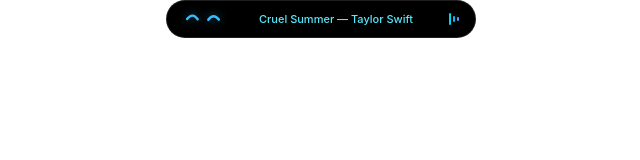
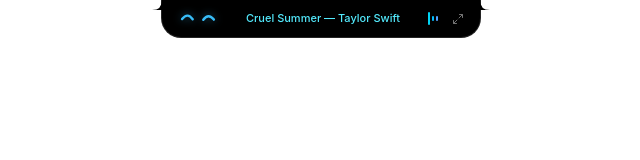
Before and after one commit to uragenky/AetherIsland, a React (Vite) app: page / in a window 1280 px wide. Shown: the top 160 px of the page, without its empty margins (319-959 px from the left). Built offline with nearby package versions, Linux system fonts and the light colour scheme.

Commit message:
feat: add magnetic edge-snapping notch with curved ear flares and native window dragging

```diff
--- a/src/components/DynamicIsland.tsx
+++ b/src/components/DynamicIsland.tsx
@@ -1,6 +1,7 @@
 import React, { useState, useEffect, useMemo } from 'react';
 import { motion, AnimatePresence } from 'framer-motion';
 import { invoke } from '@tauri-apps/api/core';
+import { listen } from '@tauri-apps/api/event';
 import { EyesCompanion } from './EyesCompanion';
 import { MediaController } from './MediaController';
 import { SyncedLyricsView } from './SyncedLyricsView';
@@ -11,7 +12,7 @@ import {
   MediaSessionInfo,
   LyricsData,
 } from '../types';
-import { Activity, Music2, Disc, GripHorizontal } from 'lucide-react';
+import { Activity, Music2, Disc, Maximize2, Minimize2 } from 'lucide-react';
 
 interface DynamicIslandProps {
   metrics: SystemMetrics;
@@ -36,15 +37,31 @@ export const DynamicIsland: React.FC<DynamicIslandProps> = ({
 }) => {
   const [mode, setMode] = useState<IslandMode>('compact');
   const [activeTab, setActiveTab] = useState<'media' | 'system'>('media');
+  const [isNotch, setIsNotch] = useState(true);
+
+  // Listen to real-time window movement & edge snap state from Tauri backend
+  useEffect(() => {
+    invoke<boolean>('get_is_notch')
+      .then((snapped) => setIsNotch(snapped))
+      .catch(() => setIsNotch(true));
+
+    const unlistenSnap = listen<boolean>('edge-snap-status', (event) => {
+      setIsNotch(event.payload);
+    });
+
+    return () => {
+      unlistenSnap.then((f) => f());
+    };
+  }, []);
 
   // Dynamically resize and re-center OS native window when mode changes
   useEffect(() => {
     const resizeWindow = async () => {
       try {
         if (mode === 'compact') {
-          await invoke('set_island_window_size', { width: 320.0, height: 44.0, yOffset: 4.0 });
+          await invoke('set_island_window_size', { width: 330.0, height: 44.0, yOffset: 0.0 });
         } else {
-          await invoke('set_island_window_size', { width: 440.0, height: 280.0, yOffset: 4.0 });
+          await invoke('set_island_window_size', { width: 440.0, height: 285.0, yOffset: 0.0 });
         }
       } catch {
         // Ignored in non-windowed environments
@@ -58,6 +75,12 @@ export const DynamicIsland: React.FC<DynamicIslandProps> = ({
       setMode('expanded');
     } else {
       setMode('compact');
+    }
+  };
+
+  const handleStartDrag = (e: React.MouseEvent) => {
+    if (e.button === 0) {
+      invoke('start_window_drag').catch(() => {});
     }
   };
 
@@ -84,26 +107,52 @@ export const DynamicIsland: React.FC<DynamicIslandProps> = ({
         layout
         transition={{
           type: 'spring',
-          stiffness: 450,
-          damping: 32,
+          stiffness: 420,
+          damping: 30,
           mass: 0.8,
         }}
-        onClick={(e) => {
-          if (mode === 'compact') {
-            e.stopPropagation();
-            toggleExpand();
-          }
-        }}
+        onDoubleClick={toggleExpand}
         style={{
           backgroundColor: '#000000',
-          border: '1px solid rgba(255, 255, 255, 0.12)',
+          borderBottom: '1px solid rgba(255, 255, 255, 0.14)',
+          borderLeft: '1px solid rgba(255, 255, 255, 0.14)',
+          borderRight: '1px solid rgba(255, 255, 255, 0.14)',
+          borderTop: isNotch ? 'none' : '1px solid rgba(255, 255, 255, 0.14)',
+          borderTopLeftRadius: isNotch ? '0px' : mode === 'compact' ? '9999px' : '24px',
+          borderTopRightRadius: isNotch ? '0px' : mode === 'compact' ? '9999px' : '24px',
+          borderBottomLeftRadius: mode === 'compact' ? '20px' : '26px',
+          borderBottomRightRadius: mode === 'compact' ? '20px' : '26px',
         }}
-        className={`bg-black border border-white/12 overflow-hidden transition-all duration-200 ${
+        className={`relative bg-black transition-all duration-300 ${
           mode === 'compact'
-            ? 'rounded-full px-3 py-1 flex items-center justify-between w-[310px] h-[38px] hover:border-cyan-500/30 cursor-pointer'
-            : 'rounded-3xl p-4 w-[430px] min-h-[265px] flex flex-col justify-between cursor-default'
+            ? 'px-3 py-1 flex items-center justify-between w-[320px] h-[38px]'
+            : 'p-4 w-[430px] min-h-[270px] flex flex-col justify-between'
         }`}
       >
+        {/* Organic Notch Ears (MacBook/iPhone Bezel Flares) when snapped to top */}
+        {isNotch && (
+          <>
+            {/* Left Ear Flare */}
+            <svg
+              width="10"
+              height="10"
+              viewBox="0 0 10 10"
+              className="absolute -left-[10px] top-0 pointer-events-none fill-black"
+            >
+              <path d="M 10 0 Q 10 10 0 10 L 10 10 Z" />
+            </svg>
+            {/* Right Ear Flare */}
+            <svg
+              width="10"
+              height="10"
+              viewBox="0 0 10 10"
+              className="absolute -right-[10px] top-0 pointer-events-none fill-black"
+            >
+              <path d="M 0 0 Q 0 10 10 10 L 0 10 Z" />
+            </svg>
+          </>
+        )}
+
         {/* COMPACT MODE */}
         {mode === 'compact' && (
           <div
@@ -112,8 +161,10 @@ export const DynamicIsland: React.FC<DynamicIslandProps> = ({
           >
             {/* Eyes Companion (Left) */}
             <div
-              className="flex items-center gap-1.5 flex-shrink-0"
+              className="flex items-center gap-1.5 flex-shrink-0 cursor-pointer"
               style={{ display: 'inline-flex', alignItems: 'center' }}
+              onClick={toggleExpand}
+              title="Click to expand island"
             >
               <EyesCompanion
                 mood="idle"
@@ -123,21 +174,20 @@ export const DynamicIsland: React.FC<DynamicIslandProps> = ({
               />
             </div>
 
-            {/* Middle Content (Draggable & Marquee) */}
+            {/* Middle Content (Draggable Area) */}
             <div
-              data-tauri-drag-region
+              onMouseDown={handleStartDrag}
               className="flex-1 min-w-0 flex items-center justify-center px-1 overflow-hidden cursor-grab active:cursor-grabbing"
-              title="Drag to reposition, Click to expand"
+              title="Drag to reposition (Move near top bezel to snap into Notch)"
             >
               {media.is_playing ? (
-                <div className="flex items-center gap-1.5 max-w-full text-xs truncate">
+                <div className="flex items-center gap-1.5 max-w-full text-xs truncate pointer-events-none">
                   <span className="text-cyan-300 font-medium truncate text-[11px]">
                     {compactLyricText ? `♪ ${compactLyricText}` : `${media.title} — ${media.artist}`}
                   </span>
                 </div>
               ) : (
-                <div className="flex items-center gap-2 text-[11px] text-neutral-400 font-mono">
-                  <GripHorizontal className="w-3.5 h-3.5 text-neutral-600" />
+                <div className="flex items-center gap-2 text-[11px] text-neutral-400 font-mono pointer-events-none">
                   <span>CPU {metrics.cpu_usage.toFixed(0)}%</span>
                   <span>•</span>
                   <span>RAM {metrics.ram_percentage.toFixed(0)}%</span>
@@ -145,10 +195,14 @@ export const DynamicIsland: React.FC<DynamicIslandProps> = ({
               )}
             </div>
 
-            {/* Right Status (Audio Wave or System indicator) */}
+            {/* Right Status & Expand Button */}
             <div className="flex items-center gap-1.5 flex-shrink-0">
               {media.is_playing ? (
-                <div className="flex items-center gap-0.5 h-3 px-1">
+                <div
+                  onClick={toggleExpand}
+                  className="flex items-center gap-0.5 h-3 px-1 cursor-pointer"
+                  title="Expand island"
+                >
                   <motion.div
                     animate={{ height: ['4px', '13px', '6px'] }}
                     transition={{ repeat: Infinity, duration: 0.55 }}
@@ -167,6 +221,11 @@ export const DynamicIsland: React.FC<DynamicIslandProps> = ({
                 </div>
               ) : (
                 <div
+                  onClick={toggleExpand}
+                  className="cursor-pointer p-0.5"
+                  title="Expand island"
+                >
+                  <div
                     className={`w-2 h-2 rounded-full ${
                       metrics.cpu_usage > 80
                         ? 'bg-rose-500 shadow-[0_0_6px_rgba(244,63,94,0.7)]'
@@ -175,7 +234,20 @@ export const DynamicIsland: React.FC<DynamicIslandProps> = ({
                         : 'bg-emerald-400 shadow-[0_0_6px_rgba(52,211,153,0.7)]'
                     }`}
                   />
+                </div>
               )}
+
+              {/* Expand Toggle Button */}
+              <button
+                onClick={(e) => {
+                  e.stopPropagation();
+                  toggleExpand();
+                }}
+                className="text-neutral-500 hover:text-white p-1 rounded-full transition-colors cursor-pointer"
+                title="Expand Island"
+              >
+                <Maximize2 className="w-3 h-3" />
+              </button>
             </div>
           </div>
         )}
@@ -192,12 +264,13 @@ export const DynamicIsland: React.FC<DynamicIslandProps> = ({
               className="flex flex-col w-full h-full"
               onClick={(e) => e.stopPropagation()}
             >
-              {/* Header: Eyes Companion & Mode Switcher */}
+              {/* Header: Eyes Companion & Mode Switcher (Draggable) */}
               <div
-                data-tauri-drag-region
+                onMouseDown={handleStartDrag}
                 className="flex items-center justify-between pb-2.5 border-b border-white/10 mb-2 cursor-grab active:cursor-grabbing"
+                title="Drag header to move"
               >
-                <div className="flex items-center gap-2 select-none">
+                <div className="flex items-center gap-2 select-none pointer-events-none">
                   <EyesCompanion
                     mood="idle"
                     isMusicPlaying={media.is_playing}
@@ -209,12 +282,15 @@ export const DynamicIsland: React.FC<DynamicIslandProps> = ({
                       AetherIsland
                     </span>
                     <span className="text-[10px] text-neutral-400 -mt-0.5">
-                      Windows Companion
+                      {isNotch ? 'Snapped Notch' : 'Floating Pill'}
                     </span>
                   </div>
                 </div>
 
-                <div className="flex items-center gap-1 bg-white/5 rounded-full p-0.5 border border-white/5">
+                <div
+                  className="flex items-center gap-1 bg-white/5 rounded-full p-0.5 border border-white/5"
+                  onMouseDown={(e) => e.stopPropagation()}
+                >
                   <button
                     onClick={() => {
                       setMode('expanded');
@@ -246,11 +322,11 @@ export const DynamicIsland: React.FC<DynamicIslandProps> = ({
                   </button>
 
                   <button
-                    onClick={() => setMode('compact')}
+                    onClick={toggleExpand}
                     className="p-1 text-neutral-400 hover:text-white hover:bg-white/10 rounded-full transition-colors cursor-pointer ml-0.5"
                     title="Minimize Island"
                   >
-                    <div className="w-3 h-3 flex items-center justify-center font-bold text-[11px]">✕</div>
+                    <Minimize2 className="w-3.5 h-3.5" />
                   </button>
                 </div>
               </div>
```
Also changed, not shown: 1 other file (tests, documents, lock files or other folders). Lines whose indentation alone changed are shown as unchanged.
